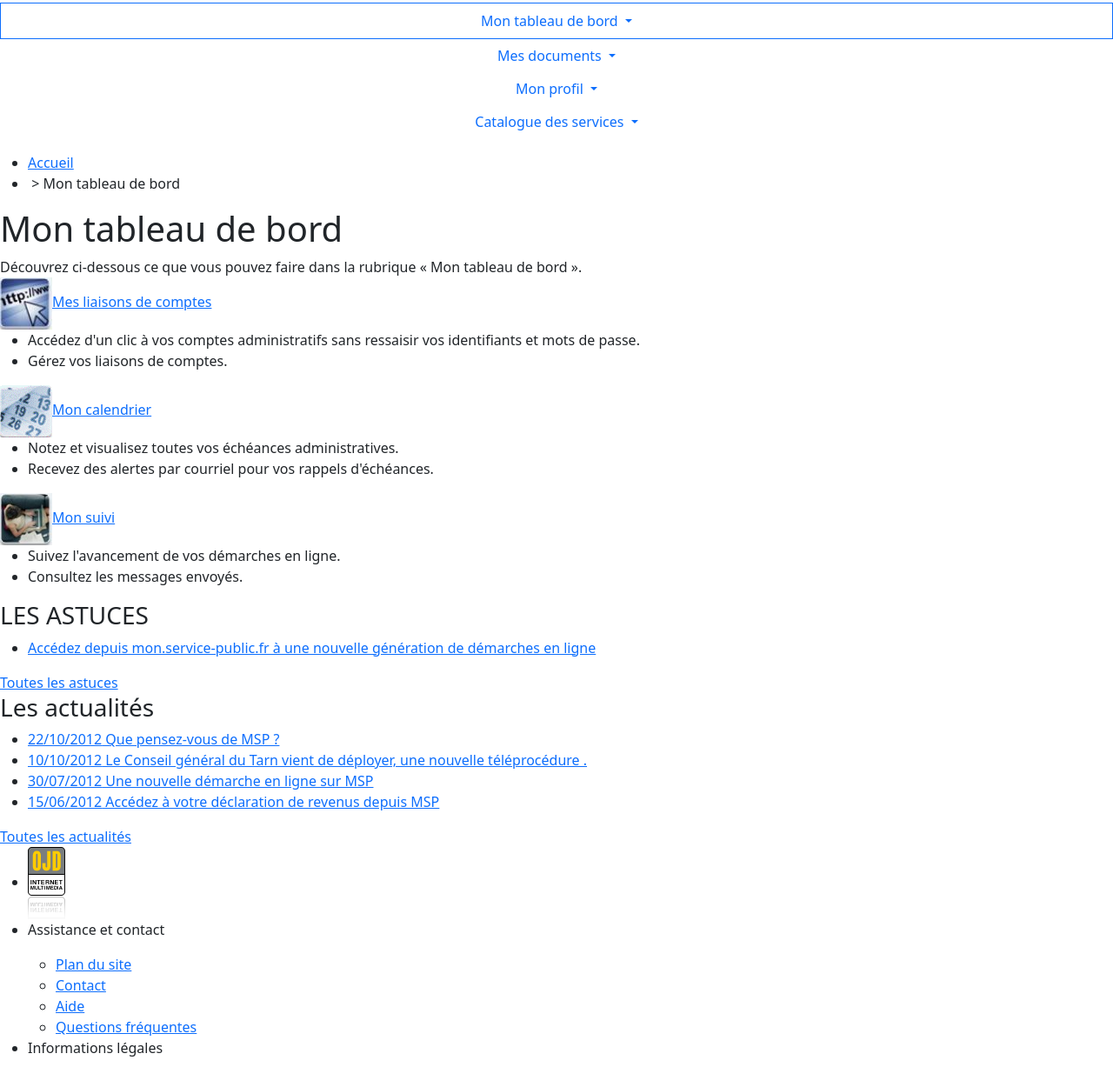
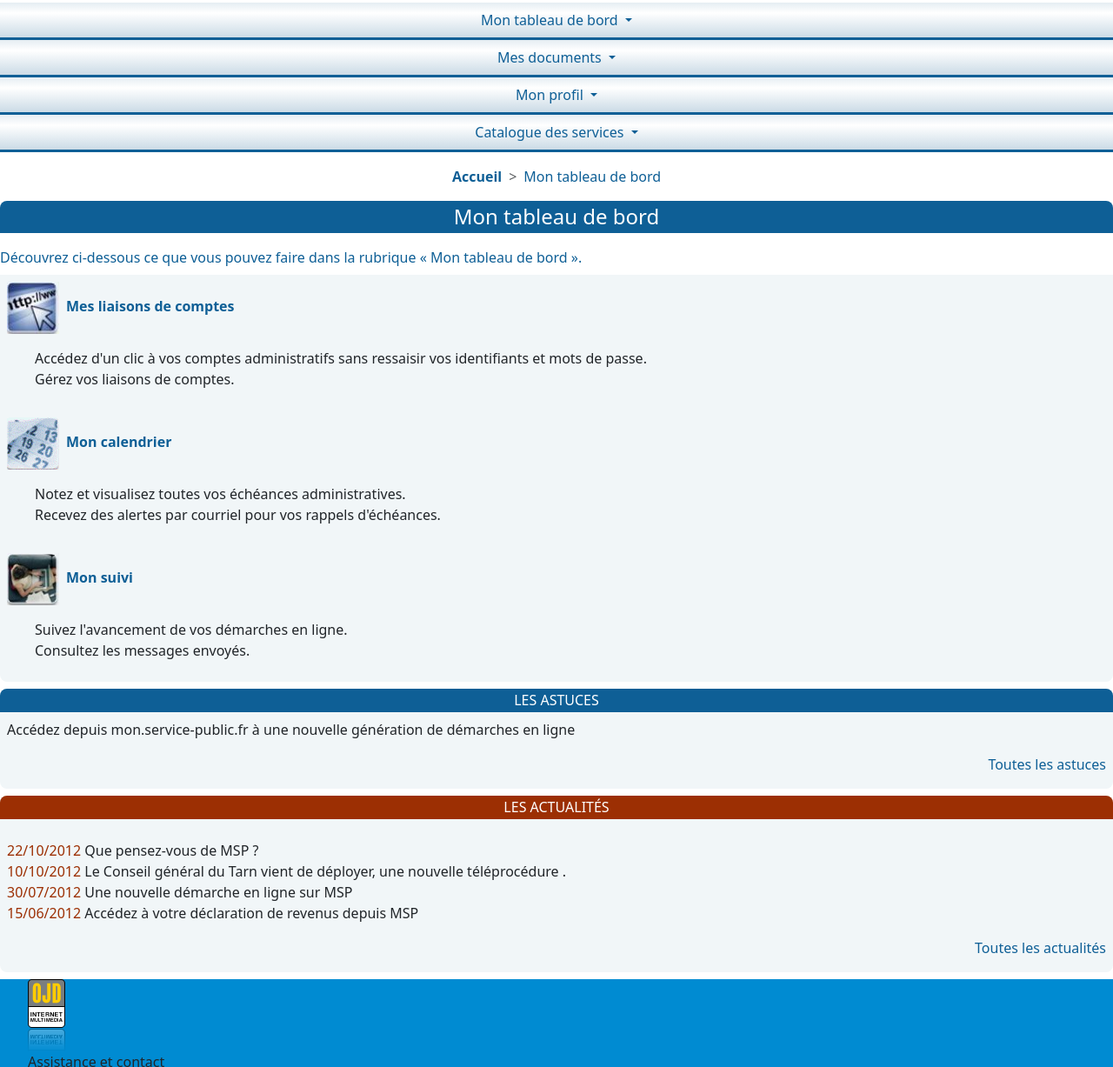
Before and after one commit to lekdup/dm-bootstrap, a website: page index.html in a window 1280 px wide. Shown: the part 156-1383 px from the top of the page at 87% size. Drawn offline with nearby package versions, Linux system fonts and the light colour scheme.

Commit message:
header, nav and main are done, left footer to do

```diff
--- a/index.html
+++ b/index.html
@@ -3,8 +3,8 @@
 <head>
     <meta charset="UTF-8">
     <meta name="viewport" content="width=device-width, initial-scale=1.0">
-	<link href="https://cdn.jsdelivr.net/npm/bootstrap@5.3.1/dist/css/bootstrap.min.css" rel="stylesheet" integrity="sha384-4bw+/aepP/YC94hEpVNVgiZdgIC5+VKNBQNGCHeKRQN+PtmoHDEXuppvnDJzQIu9" crossorigin="anonymous">
-    <link rel="stylesheet" href="style.css">
+    <link rel="stylesheet" href="/css/main.min.css">
+	<!-- <link href="https://cdn.jsdelivr.net/npm/bootstrap@5.3.1/dist/css/bootstrap.min.css" rel="stylesheet" integrity="sha384-4bw+/aepP/YC94hEpVNVgiZdgIC5+VKNBQNGCHeKRQN+PtmoHDEXuppvnDJzQIu9" crossorigin="anonymous"> -->
     <title>Devoir à la maison</title>
 </head>
 <body>
@@ -24,7 +24,7 @@
 
 		<nav class="my-3">
 			<ul class="nav flex-column">
-				<li class="dropdown-toggle btn text-primary py-2 border-bottom border-primary rounded-0" type="button" data-bs-toggle="dropdown" aria-expanded="false">Mon tableau de bord
+				<li class="dropdown-toggle text-center border-bottom border-primary border-3 text-primary py-2 rounded-0 bg-gradient" type="button" data-bs-toggle="dropdown" aria-expanded="false">Mon tableau de bord
 					<ul class="dropdown-menu">
 						<li><a class="dropdown-item" href="#">&gt; Mes liaisons de comptes</a></li>
 						<li><a class="dropdown-item" href="#">&gt; Mon calendrier</a></li>
@@ -32,20 +32,20 @@
 					</ul>
 					<span class="flecheActive"></span>
 				</li>
-				<li class="dropdown-toggle btn text-primary rounded-0" type="button" data-bs-toggle="dropdown" aria-expanded="false">Mes documents
+				<li class="dropdown-toggle text-center border-bottom border-primary border-3 text-primary py-2 bg-gradient rounded-0" type="button" data-bs-toggle="dropdown" aria-expanded="false">Mes documents
 					<ul class="dropdown-menu">
 						<li><a class="dropdown-item" href="jsp/msp_documents.jsp">&gt; Mon porte-documents</a></li>
 						<li><a class="dropdown-item" href="jsp/bloc_note.jsp">&gt; Mon bloc-notes</a></li>
 					</ul>
 				</li>
-				<li class="dropdown-toggle btn text-primary rounded-0" type="button" data-bs-toggle="dropdown" aria-expanded="false">Mon profil
+				<li class="dropdown-toggle text-center border-bottom border-primary border-3 text-primary py-2 bg-gradient rounded-0" type="button" data-bs-toggle="dropdown" aria-expanded="false">Mon profil
 					<ul class="dropdown-menu">
 						<li><a class="dropdown-item" href="jsp/mon_etat_civil.jsp">&gt; Mes coordonnées</a></li>
 						<li><a class="dropdown-item" href="jsp/ma_communaute.jsp">&gt; Mes contacts</a></li>
 						<li><a class="dropdown-item" href="jsp/mes_options.jsp">&gt; Mes options</a></li>
 					</ul>
 				</li>
-				<li class="dropdown-toggle btn text-primary rounded-0" type="button" data-bs-toggle="dropdown" aria-expanded="false">Catalogue des services
+				<li class="dropdown-toggle text-center border-bottom border-primary border-3 text-primary py-2 bg-gradient rounded-0" type="button" data-bs-toggle="dropdown" aria-expanded="false">Catalogue des services
 					<ul class="dropdown-menu">
 						<li><a class="dropdown-item" href="jsp/les_demarches.jsp?menu=true">&gt; Les démarches</a></li>
 						<li><a class="dropdown-item" href="jsp/les_formulaires.jsp?menu=true">&gt; Les formulaires CERFA</a></li>
@@ -57,33 +57,33 @@
 			</ul>
 		</nav>
 
-		<ul>
-			<li><a href="https://mon.service-public.fr/portail/">Accueil</a></li>
-			<li>&nbsp;&gt;&nbsp;Mon tableau de bord</li>
+		<ul class="breadcrumb justify-content-center"  style="--bs-breadcrumb-divider: '>';" aria-label="breadcrumb">
+			<li class="breadcrumb-item"><a href="#" class="text-decoration-none"><strong>Accueil</strong></a></li>
+			<li class="breadcrumb-item text-primary active">Mon tableau de bord</li>
 		</ul>
 
 		<section>
-			<main>
-				<h1>Mon tableau de bord</h1>
-				<div>Découvrez ci-dessous ce que vous pouvez faire dans la rubrique « Mon tableau de bord ».</div>
-				<div>
-					<div>
-						<a href="jsp/mes_liaisons.jsp"><img src="img/402_429_Liaisons.JPG" width="60" height="60">Mes liaisons de comptes</a>
-						<ul>
+			<main class="rounded-3 overflow-hidden">
+				<h1 class="text-white text-center fs-4 py-1 bg-primary">Mon tableau de bord</h1>
+				<div class="text-primary py-2">Découvrez ci-dessous ce que vous pouvez faire dans la rubrique « Mon tableau de bord ».</div>
+				<div class="bg-light-blue">
+					<div class="p-2">
+						<a href="#" class="text-decoration-none fw-bold"><img src="img/402_429_Liaisons.JPG" width="60" height="60" class="me-2">Mes liaisons de comptes</a>
+						<ul class="mt-3">
 							<li>Accédez d'un clic à vos comptes administratifs sans ressaisir vos identifiants et mots de passe.</li>
 							<li>Gérez vos liaisons de comptes.</li>
 						</ul>
 					</div>
-					<div>
-						<a href="jsp/mon_calendrier.jsp"><img src="img/605_403_418_picto_agenda.gif" width="60" height="60">Mon calendrier </a>
-						<ul>
+					<div class="p-2">
+						<a href="#" class="text-decoration-none fw-bold"><img src="img/605_403_418_picto_agenda.gif" width="60" height="60" class="me-2">Mon calendrier </a>
+						<ul class="mt-3">
 							<li>Notez et visualisez toutes vos échéances administratives.</li>
 							<li>Recevez des alertes par courriel pour vos rappels  d'échéances.</li>
 						</ul>
 					</div>
-					<div>
-						<a href="jsp/mon_suivi.jsp"><img src="img/401_430_suivi.jpg" width="60" height="60">Mon suivi </a>
-						<ul>
+					<div class="p-2">
+						<a href="#" class="text-decoration-none fw-bold"><img src="img/401_430_suivi.jpg" width="60" height="60" class="me-2">Mon suivi </a>
+						<ul class="mt-3">
 							<li>Suivez l'avancement de vos démarches en ligne.</li>
 							<li>Consultez les messages envoyés.</li>
 						</ul>
@@ -92,28 +92,26 @@
 			</main>
 
 			<aside>
-				<div>
-					<h3>LES ASTUCES</h3>
-					<ul>
-						<li><a href="jsp/authent/page_detail_astuce_MSP.jsp?idAstuce=1001" target="_self" title="Lien vers Accédez depuis mon.service-public.fr à une nouvelle génération de démarches en ligne">Accédez depuis mon.service-public.fr à une nouvelle génération de démarches en ligne</a></li>
+				<div class="bg-light-blue rounded-3 overflow-hidden my-2">
+					<h3 class="text-white text-center fs-6 py-1 bg-primary">LES ASTUCES</h3>
+					<p class="px-2" ><a class="text-dark" href="#" target="_self" title="Lien vers Accédez depuis mon.service-public.fr à une nouvelle génération de démarches en ligne">Accédez depuis mon.service-public.fr à une nouvelle génération de démarches en ligne</a></p>
+					<p class="text-end pe-2"><a href="#">Toutes les astuces</a></p class="">
+				</div>
+				<div class="bg-light-blue rounded-3 overflow-hidden my-2">
+					<h3 class="text-white text-center fs-6 py-1 bg-danger">LES ACTUALITÉS</h3>
+					<ul class="p-0 pt-3 px-2">
+						<li><a class="text-dark" href="#" title="Lien vers Votre avis nous intéresse…"><span class="date text-danger">22/10/2012</span> Que pensez-vous de MSP ?</a></li>
+						<li><a class="text-dark" href="#" title="Lien vers Une nouvelle démarche dans le Tarn"><span class="date text-danger">10/10/2012</span> Le Conseil général du Tarn vient de déployer, une nouvelle téléprocédure .</a></li>
+						<li><a class="text-dark" href="#" title="Lien vers Déclarez en ligne le décès d'un proche "><span class="date text-danger">30/07/2012</span> Une nouvelle démarche en ligne sur MSP</a></li>
+						<li><a class="text-dark" href="#" title="Lien vers Pour les départements numérotés de 50 à 974 il ne vous reste que quelques jours pour télé-déclarer vos revenus"><span class="date text-danger">15/06/2012</span> Accédez à votre déclaration de revenus depuis MSP</a></li>
 					</ul>
-					<div><a href="jsp/authent/toutes_astuces_msp.jsp">Toutes les astuces</a></div>
-				</div>
-				<div>
-					<h3>Les actualités</h3>
-					<ul>
-						<li><a href="jsp/authent/page_detail_actualite_MSP.jsp?idActu=11644" title="Lien vers Votre avis nous intéresse…"><span class="date">22/10/2012</span> Que pensez-vous de MSP ?</a></li>
-						<li><a href="jsp/authent/page_detail_actualite_MSP.jsp?idActu=11823" title="Lien vers Une nouvelle démarche dans le Tarn"><span class="date">10/10/2012</span> Le Conseil général du Tarn vient de déployer, une nouvelle téléprocédure .</a></li>
-						<li><a href="jsp/authent/page_detail_actualite_MSP.jsp?idActu=11643" title="Lien vers Déclarez en ligne le décès d'un proche "><span class="date">30/07/2012</span> Une nouvelle démarche en ligne sur MSP</a></li>
-						<li><a href="jsp/authent/page_detail_actualite_MSP.jsp?idActu=11631" title="Lien vers Pour les départements numérotés de 50 à 974 il ne vous reste que quelques jours pour télé-déclarer vos revenus"><span class="date">15/06/2012</span> Accédez à votre déclaration de revenus depuis MSP</a></li>
-					</ul>
-					<div><a href="jsp/authent/tout_actualites_msp.jsp">Toutes les actualités</a></div>
+					<p class="text-end pe-2"><a href="#">Toutes les actualités</a></p>
 				</div>
 			</aside>
 		</section>
 
 		<footer>
-			<div>
+			<div class="bg-footer-blue">
 				<ul>
 					<li>
 						<span><a href="http://www.ojd-internet.com/chiffres-internet/7111-service-public.fr" target="_blank"><img src="img/logo-ojd.png" alt="logo du OJD"></a></span>
@@ -153,7 +151,7 @@
 					</li>
 				</ul>
 			</div>
-			<div>
+			<div class="bg-footer-darker">
 				<a target="_blank" href="jsp/authent/a_propos_de_la_DGME.jsp">Tous droits réservés - Direction Générale de Modernisation de l'Etat - 2012 </a> | <a title="A propos du site" href="jsp/authent/a_propos_du_site.jsp">A propos de mon.service-public.fr</a>
 			</div>
 		</footer>
--- /dev/null
+++ b/sass/main.scss
@@ -0,0 +1,35 @@
+* {
+    padding: 0;
+    margin: 0;
+    box-sizing: border-box;
+}
+//custom variables
+$primary: #0E5F96;
+$danger: #9C2F03;
+$gradient: linear-gradient(0.50turn, #CBDBE6 -30%, #fff 30%, #CBDBE6 100%);
+
+// import the functions & vaiables from the bootstrap so i can merge with my own
+@import "../node_modules/bootstrap/scss/_functions.scss";
+@import "../node_modules/bootstrap/scss/_variables.scss";
+
+$custom-theme-colors: (
+    "footer-blue": #008BD2,
+    "footer-darker": #00327A,
+);
+
+$theme-colors: map-merge($custom-theme-colors, $theme-colors);
+
+
+//import bootstrap
+@import '../node_modules/bootstrap/scss/bootstrap.scss';
+
+li {
+    list-style: none;
+}
+
+a {
+    text-decoration: none;
+}
+.bg-light-blue {
+    background-color: #F1F6F8;
+}
--- a/style.css
+++ /dev/null
@@ -1,5 +0,0 @@
-* {
-    padding: 0;
-    margin: 0;
-    box-sizing: border-box;
-}
```
Also changed, not shown: package.json (added, +22 -0 lines), README.md, css/main.min.css (added), 3 other files.
